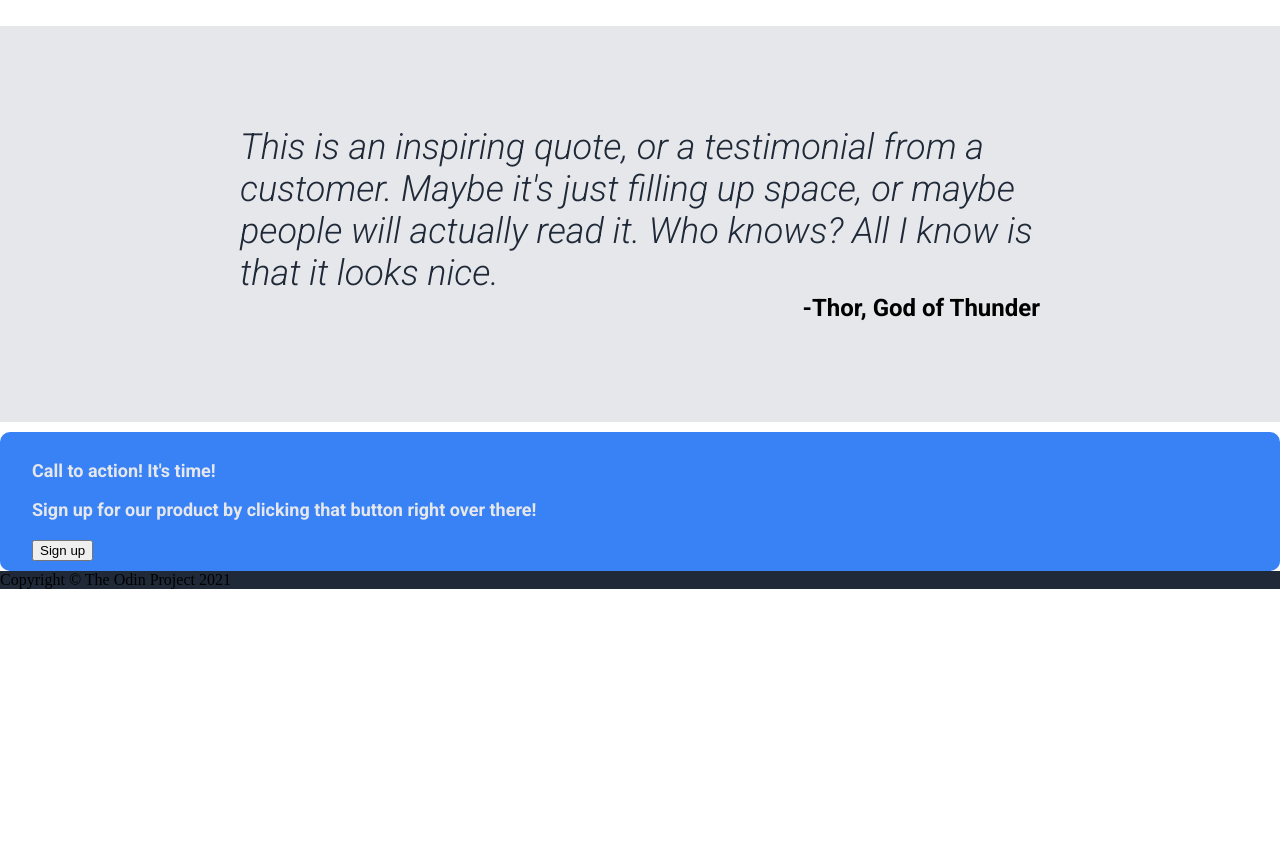
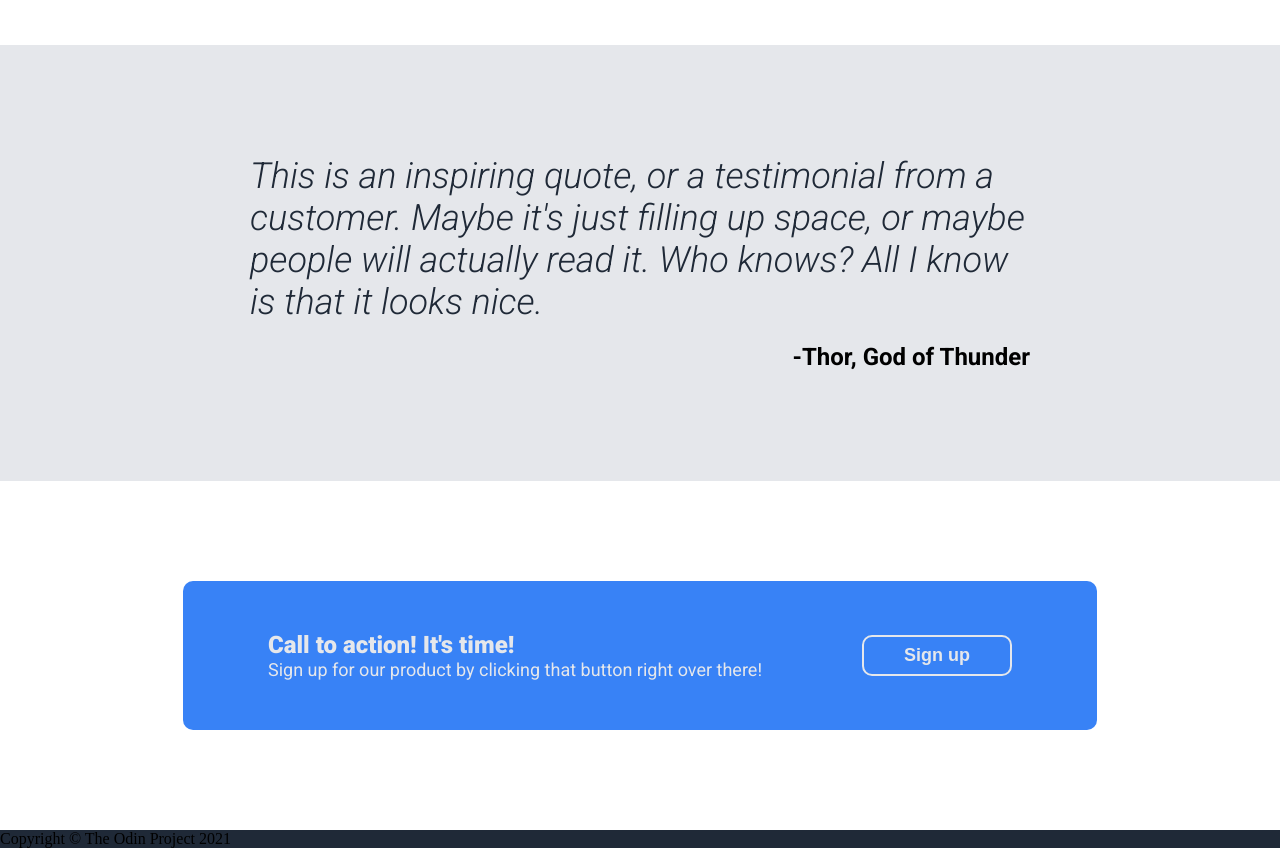
Before and after one commit to TheThirdReign/odin_landing_page, a plain HTML site: page index.html in a window 1280 px wide. Shown: the part 960-1808 px from the top of the page. Before the commit the page ends 1549 px from the top, so only its background shows below. Drawn offline with Linux system fonts and the light colour scheme.

Commit message:
Added styling to section-4

```diff
--- a/index.html
+++ b/index.html
@@ -72,12 +72,16 @@
         </div>
     </div>
     <div class="section-4">
-        <div class="signup">
-            <div class="signuptext">
-                <p class="call">Call to action! It's time!</p>
-                <p class="calltext">Sign up for our product by clicking that button right over there!</p>
+        <div class="action">
+            <div class="actioncallwrap">
+                <div class="actiontext">
+                    Call to action! It's time!
+                </div>
+                <div class="calltext">
+                    Sign up for our product by clicking that button right over there!
+                </div>
             </div>
-            <button>Sign up</button>
+            <button class="callbutton">Sign up</button>
         </div>
     </div>
     <div class="footer">
--- a/styles.css
+++ b/styles.css
@@ -41,9 +41,13 @@ a {
     gap: 20px;
 }
 
+.links {
+  padding: 10px;
+}
+
 .link {
     color: #e5e7eb;
-    font-size: 18px;
+    font-size: clamp(14px, 2vw, 18px);
     font-family: "Roboto";
 }
 
@@ -65,6 +69,7 @@ a {
 
  .awesome {
     max-width: 500px;
+    padding: 10px;
 }
 
  .image-1 {
@@ -75,7 +80,8 @@ a {
 }
 
 .text1 {
-    font-size: 48px;
+    /* font-size: 48px; */
+    font-size: clamp(24px, 4vw, 48px);
     font-family: "Roboto";
     color: #f9faf8;
     font-weight: 800;
@@ -96,11 +102,12 @@ a {
     font-size: 18px;
     font-family: "Roboto";
     font-weight: 600;
+    border: 2px solid #1f2937;
 }
 
 .random {
     text-align: center;
-    font-size: 36px;
+    font-size: clamp(24px, 4vw, 36px);
     font-weight: 800;
     font-family: "Roboto";
     color: #1f2937;
@@ -131,11 +138,12 @@ a {
 }
 
 .quote {
-  font-size: 36px;
+  font-size: clamp(24px, 4vw, 36px);
   font-style: italic;
   font-family: "Roboto";
   color: #1f2937;
   font-weight: 300;
+  padding: 10px;
 }
 
 .quote-wrap {
@@ -150,7 +158,8 @@ a {
   align-self: flex-end;
   font-family: "Roboto";
   font-weight: 600;
-  font-size: 24px;
+  font-size: clamp(14px, 3vw, 24px);
+  padding: 10px;
 }
 
 .info {
@@ -164,10 +173,59 @@ a {
   display: block;
 }
 
-/* .section-1, .header, .welcome {
+.section-4 {
+  display: flex;
+  justify-content: center;
+}
+
+.action {
+  display: flex;
   flex-wrap: wrap;
-} */
-/* Font */
+  justify-content: center;
+  background-color: #3882f6;
+  margin-top: 100px;
+  margin-bottom: 100px;
+  padding: 50px 32px;
+  border-radius: 10px;
+  width: 850px;
+  gap: 100px;
+  /* height: 100px; */
+}
+
+.actiontext {
+  color: #e5e7eb;
+  font-size: 24px;
+  font-family: "Roboto";
+  font-weight: 800;
+  max-width: 800px;
+}
+
+.calltext {
+  color: #e5e7eb;
+  font-size: 18px;
+  font-family: "Roboto";
+  font-weight: 400;
+}
+
+.callbutton {
+  /* max-height: 50px; */
+  align-self: center;
+  background-color: #3882f6;
+  color: #e5e7eb;
+  border-radius: 10px;
+  padding: 8px 40px;
+  border: 2px solid #e5e7eb; /* Uniform border color */
+  font-weight: 600;
+  font-size: 18px;
+}
+
+.actioncallwrap {
+  display: flex;
+  flex-direction: column;
+  justify-content: center;
+}
+
+/* For Font */
 
 .roboto-thin {
     font-family: "Roboto", sans-serif;
```
